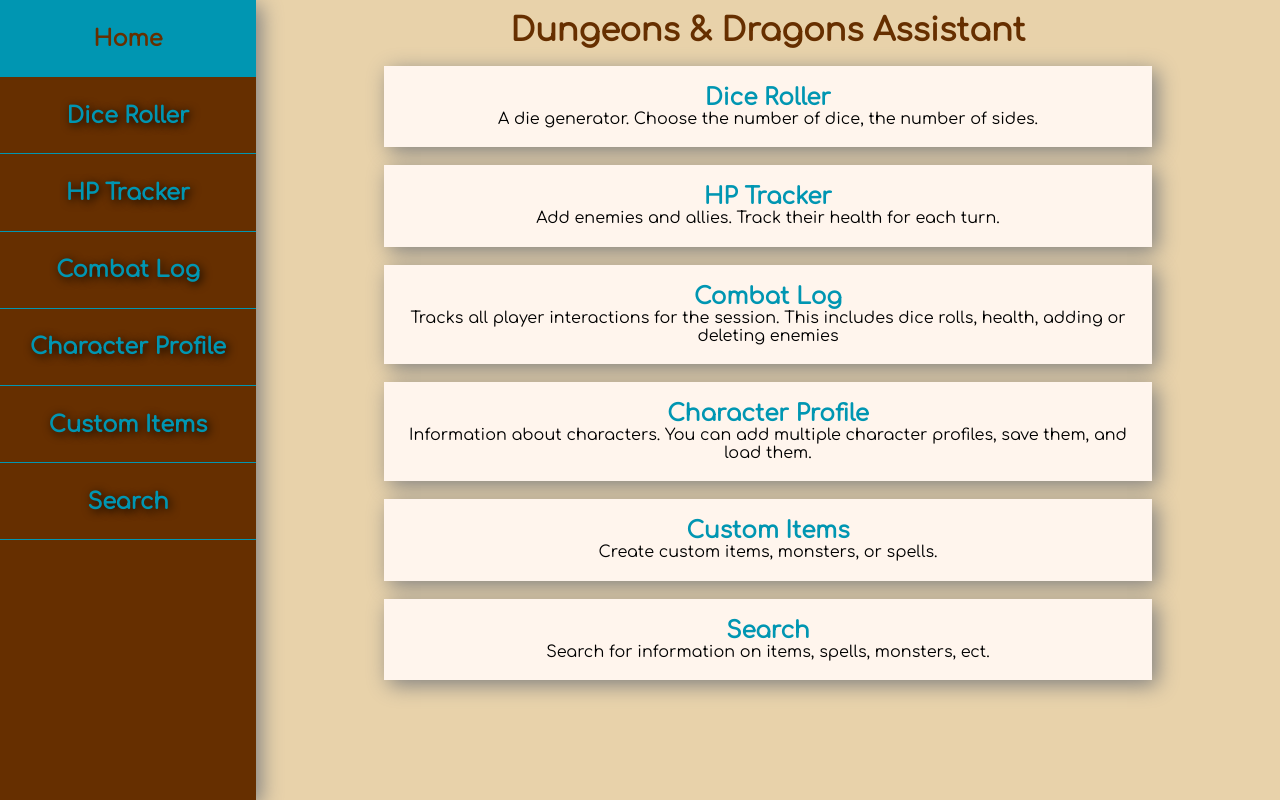
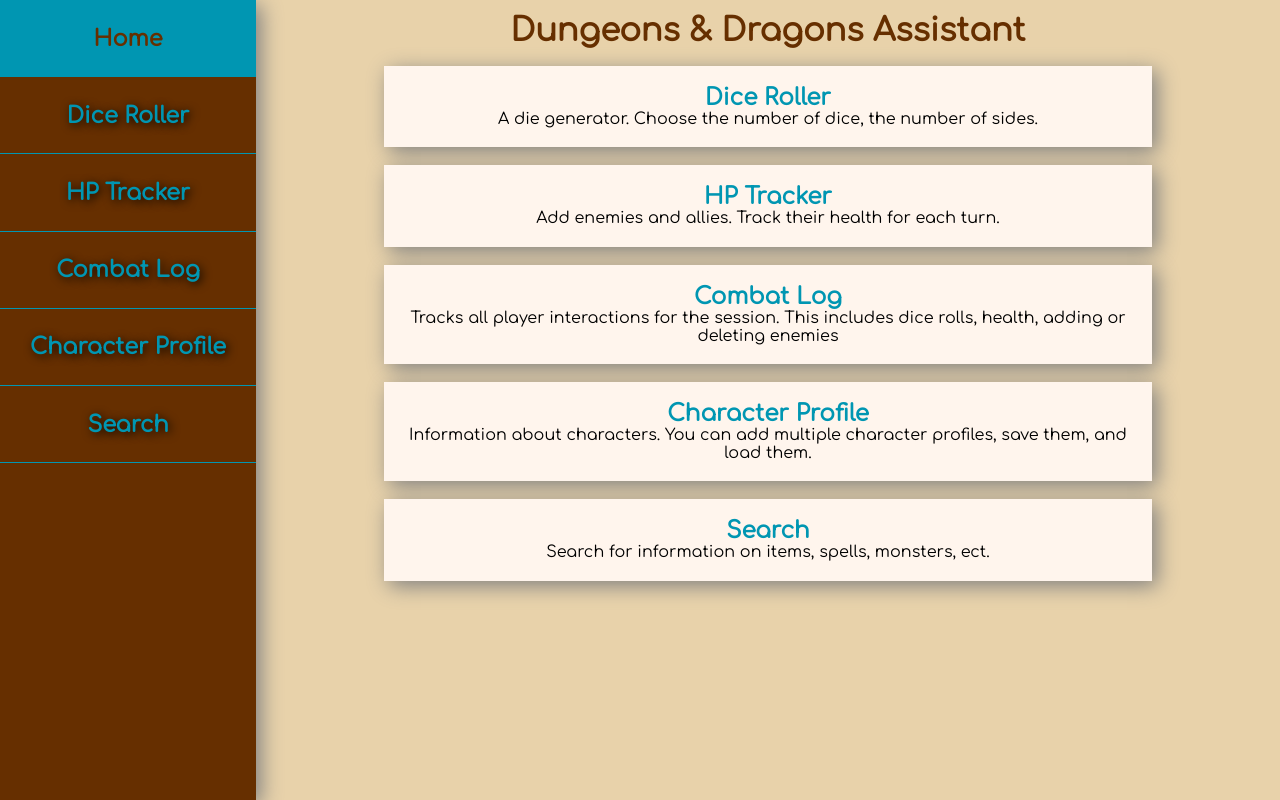
Before and after one commit to Krixium/dnd-assistant, a React (Create React App) app: page / in a window 1280 px wide. Built offline with nearby package versions, Linux system fonts and the light colour scheme.

Commit message:
removed custom item from nav

```diff
--- a/src/home/view/home.js
+++ b/src/home/view/home.js
@@ -27,11 +27,6 @@ class Home extends Component {
             </div>
             <br/>
             <div className="popup">
-                <h2><a href="/custom">Custom Items</a></h2>
-                <p>Create custom items, monsters, or spells.</p>
-            </div>
-            <br/>
-            <div className="popup">
                 <h2><a href="/search">Search</a></h2>
                 <p>Search for information on items, spells, monsters, ect.</p>
             </div>
--- a/src/res/pageIndex.js
+++ b/src/res/pageIndex.js
@@ -35,11 +35,6 @@ const pageIndex = {
     link: '/profile',
     component: CharacterProfileController
   },
-  custom: {
-    name: 'Custom Items',
-    link: '/custom',
-    component: (props) => <h1>Custom Items</h1>
-  },
   search: {
     name: 'Search',
     link: '/search',
```
